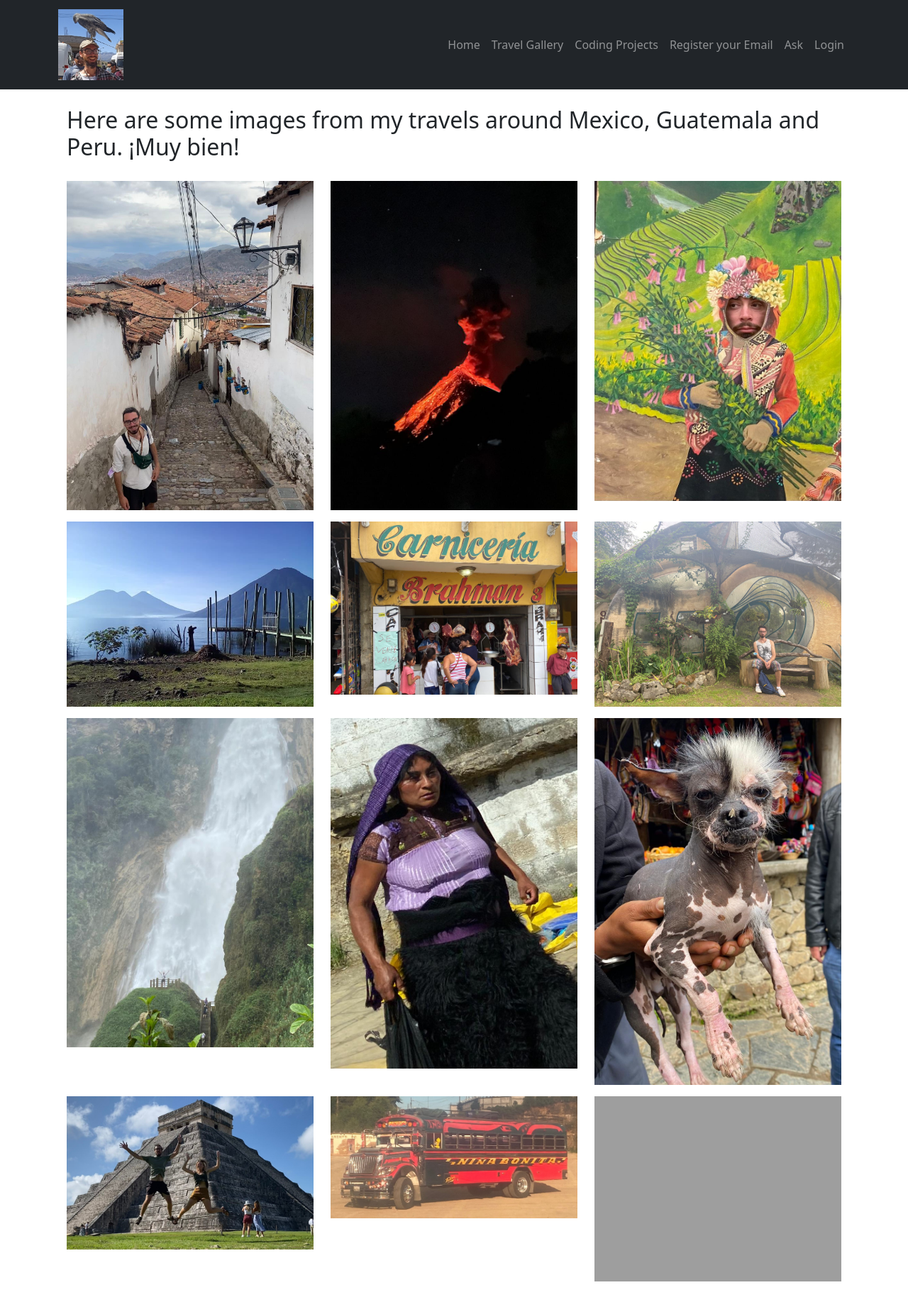
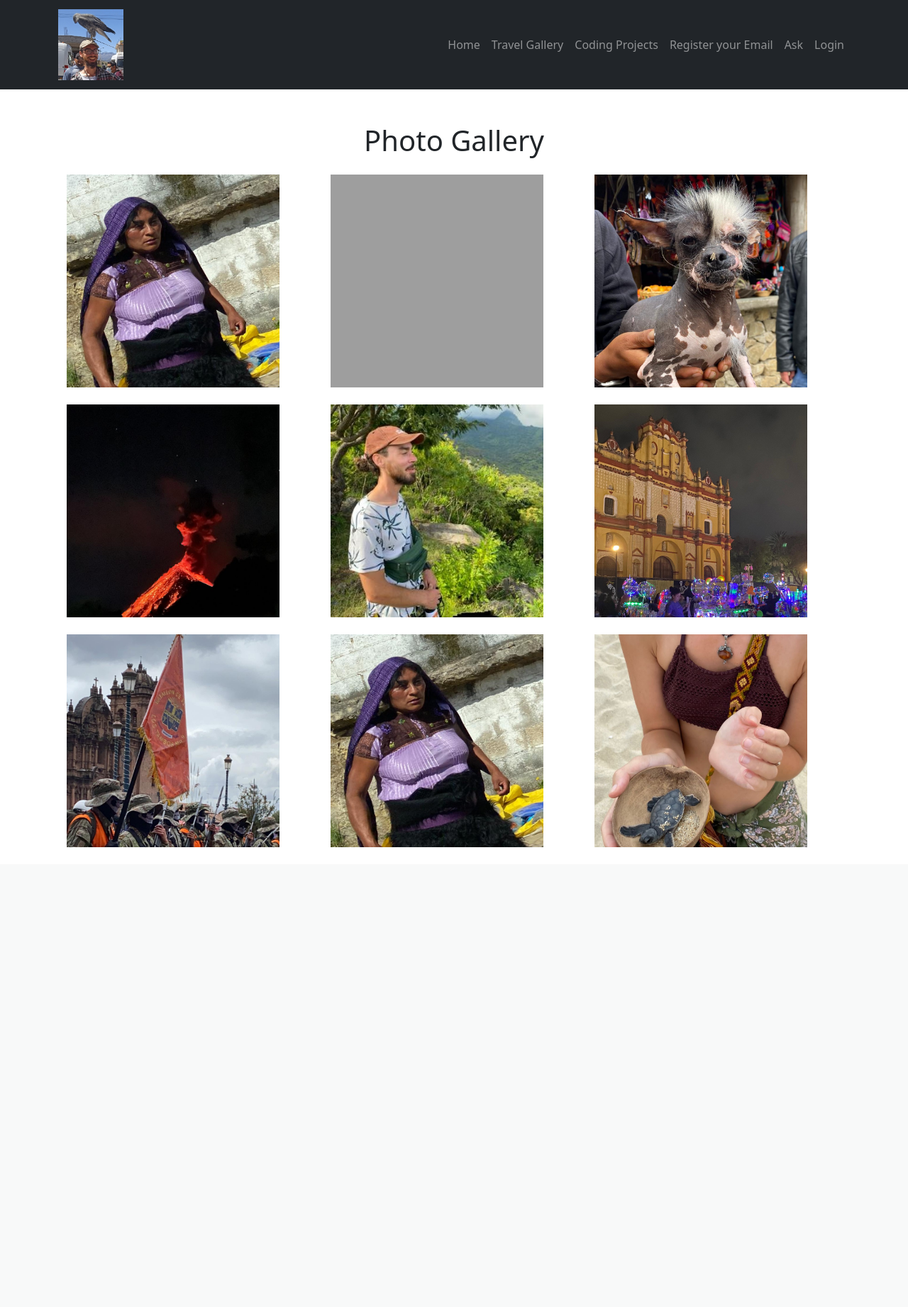
Before and after one commit to Woodenman23/PersonalSite, a Flask app: page /gallery in a window 1280 px wide. Shown: the whole page at 71% size. After the commit the page ends 1194 px from the top, so only its background shows below. Run offline with Flask 3, Linux system fonts and the light colour scheme; some libraries are stand-ins or nearby versions; grey boxes are pictures that could not be loaded.

Commit message:
work on the gallery

```diff
--- a/website/css/styles.css
+++ /dev/null
@@ -1,9 +0,0 @@
-img{
-   max-width : 100%;
-}
-
-.gallery{
-    background-color: beige;
-    padding: 80px 0;
-
- }
--- a/website/templates/gallery.html.j2
+++ b/website/templates/gallery.html.j2
@@ -1,102 +1,110 @@
-{% extends "layout.html.j2" %} {% block title %}Gallery{% endblock %} {% block
-content %}
+{% extends "layout.html.j2" %}
+{% block title %} Gallery {% endblock %}
+{% block content %}
 <style>
-  .gallery {
-    background-color: white;
-    padding: 20px 0;
+    /* Set a fixed square size for the image container */
+    .image-container {
+        width: 300px;    /* Set width (e.g., 300px) */
+        height: 300px;   /* Set height to the same as width to make it square */
+        overflow: hidden; /* Hide any part of the image that overflows */
     }
-  .gallery img {
-    max-width: 100%;
-    max-height: 100%;
-    background-color: #ffffff;
-    padding: 0px;
+    .image-container img {
             width: 100%;
-    justify-content: center;
-    box-shadow: 0 0 15px rgba(0, 0, 0, 0, 0.3);
+            height: 100%;
+            object-fit: cover;
+            object-position: top left;
+            transition: transform 0.3s ease; /* Add transition for smooth hover effect */
+    }
+    .image-container:hover img {
+            transform: scale(1.2); /* Increase the size of the image on hover */
     }
 </style>
 
+
 <div class="container">
-  <h2>
-    Here are some images from my travels around Mexico, Guatemala and Peru. ¡Muy
-    bien!
-  </h2>
+    <h1 class="text-center my-4">Photo Gallery</h1>
+
+    <div class="row">
+        <!-- Image 1 -->
+        <div class="col-md-4 mb-4">
+            <a href="{{ url_for('views.ask') }}">
+                <div class="image-container">
+                    <img src="{{ url_for('static', filename='images/chamula.jpg') }}" class="img-fluid" alt="Image 1">
+                </div>
+            </a>
         </div>
 
-<section class="gallery min-vh-100">
-  <div class="container overflow-hidden">
-    <div class="row row-cols-1 row-cols-sm-2 row-cols-md-3">
-      <div class="col pb-3">
-        <img class="gallery-item" src="static/images/cusco.jpg" alt="gallery" />
+        <!-- Image 2 -->
+        <div class="col-md-4 mb-4">
+            <a href="{{ url_for('views.ask') }}">
+                <div class="image-container">
+                    <img src="{{ url_for('static', filename='images/weaver.jpg') }}" class="img-fluid" alt="Image 1">
                 </div>
-      <div class="col pb-3">
-        <img
-          class="gallery-item"
-          src="static/images/volcano.jpg"
-          alt="gallery"
-        />
-      </div>
-      <div class="col pb-3">
-        <img
-          class="gallery-item"
-          src="static/images/costume.jpg"
-          alt="gallery"
-        />
-      </div>
-      <div class="col pb-3">
-        <img
-          class="gallery-item"
-          src="static/images/lakeAtitlan.jpg"
-          alt="gallery"
-        />
-      </div>
-      <div class="col pb-3">
-        <img
-          class="gallery-item"
-          src="static/images/carniceria.jpg"
-          alt="gallery"
-        />
-      </div>
-      <div class="col pb-3">
-        <img
-          class="gallery-item"
-          src="static/images/greenhouse.jpg"
-          alt="gallery"
-        />
-      </div>
-      <div class="col pb-3">
-        <img
-          class="gallery-item"
-          src="static/images/chiflon.jpg"
-          alt="gallery"
-        />
-      </div>
-      <div class="col pb-3">
-        <img
-          class="gallery-item"
-          src="static/images/chamula.jpg"
-          alt="gallery"
-        />
-      </div>
-      <div class="col pb-3">
-        <img class="gallery-item" src="static/images/dog.jpg" alt="gallery" />
+            </a>
         </div>
 
-      <div class="col pb-3">
-        <img class="gallery-item" src="static/images/itza.jpg" alt="gallery" />
+        <!-- Image 3 -->
+        <div class="col-md-4 mb-4">
+            <a href="{{ url_for('views.ask') }}">
+                <div class="image-container">
+                    <img src="{{ url_for('static', filename='images/dog.jpg') }}" class="img-fluid" alt="Image 1">
                 </div>
-      <div class="col pb-3">
-        <img class="gallery-item" src="static/images/bus2.jpg" alt="gallery" />
+            </a>
         </div>
-      <div class="col pb-3">
-        <img
-          class="gallery-item"
-          src="static/images/weaver.jpg"
-          alt="gallery"
-        />
+
+        <!-- Image 4 -->
+        <div class="col-md-4 mb-4">
+            <a href="{{ url_for('views.ask') }}">
+                <div class="image-container">
+                    <img src="{{ url_for('static', filename='images/volcano.jpg') }}" class="img-fluid" alt="Image 1">
+                </div>
+            </a>
+        </div>
+
+        <!-- Image 5 -->
+        <div class="col-md-4 mb-4">
+            <a href="{{ url_for('views.ask') }}">
+                <div class="image-container">
+                    <img src="{{ url_for('static', filename='images/atitlan.jpg') }}" class="img-fluid" alt="Image 1">
+                </div>
+            </a>
+        </div>
+
+        <!-- Image 6 -->
+        <div class="col-md-4 mb-4">
+            <a href="{{ url_for('views.ask') }}">
+                <div class="image-container">
+                    <img src="{{ url_for('static', filename='images/sanCrisNight.jpg') }}" class="img-fluid" alt="Image 1">
+                </div>
+            </a>
+        </div>
+
+        <!-- Image 7 -->
+        <div class="col-md-4 mb-4">
+            <a href="{{ url_for('views.ask') }}">
+                <div class="image-container">
+                    <img src="{{ url_for('static', filename='images/soldiers.jpg') }}" class="img-fluid" alt="Image 1">
+                </div>
+            </a>
+        </div>
+
+        <!-- Image 8 -->
+        <div class="col-md-4 mb-4">
+            <a href="{{ url_for('views.ask') }}">
+                <div class="image-container">
+                    <img src="{{ url_for('static', filename='images/chamula.jpg') }}" class="img-fluid" alt="Image 1">
+                </div>
+            </a>
+        </div>
+
+        <!-- Image 9 -->
+        <div class="col-md-4 mb-4">
+            <a href="{{ url_for('views.ask') }}">
+                <div class="image-container">
+                    <img src="{{ url_for('static', filename='images/turtle.jpg') }}" class="img-fluid" alt="Image 1">
+                </div>
+            </a>
         </div>
     </div>
 </div>
-</section>
-
 {% endblock %}
--- a/website/views.py
+++ b/website/views.py
@@ -80,6 +80,7 @@ def ask():
         if result == None:
             return no_result(search_term)
         return render_template("answer.html.j2", search_term=search_term, result=result)
+        # TODO: handle API connection error
     else:
         return render_template("questions.html.j2")
 
```
Also changed, not shown: website/templates/old-gallery.html.j2 (added, +102 -0 lines). Lines whose indentation alone changed are shown as unchanged.
